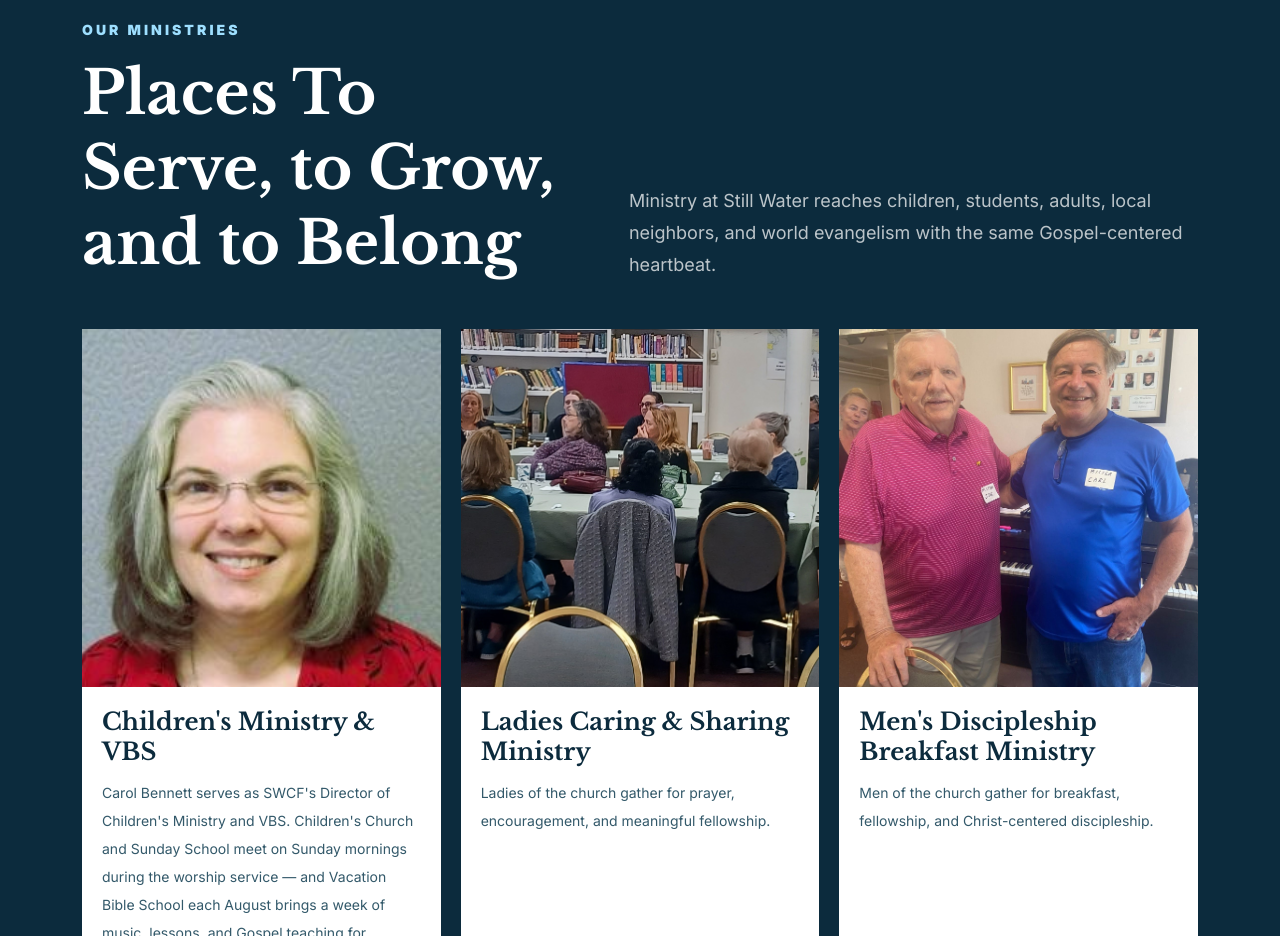
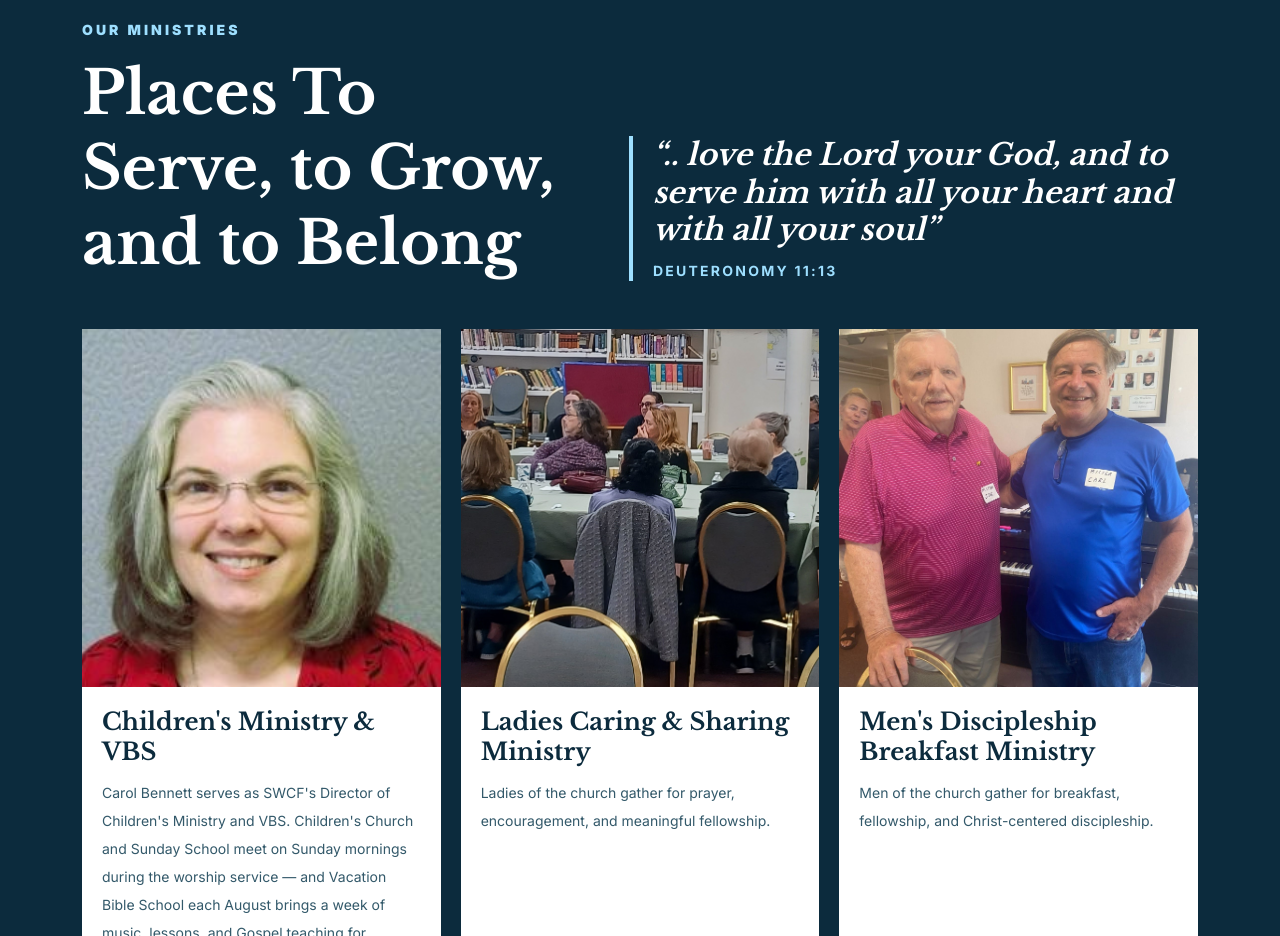
Before and after one commit to edesent/stillwater-christian-fellowship, a Next.js app: page / in a window 1280 px wide. Shown: the part 4500-5436 px from the top of the page. Built offline with nearby package versions, Linux system fonts and the light colour scheme.

Commit message:
Updated Our Ministries description to Scripture verse

```diff
--- a/src/app/page.tsx
+++ b/src/app/page.tsx
@@ -428,10 +428,14 @@ function Ministries() {
               Places To Serve, to Grow, and to Belong
             </h2>
           </div>
-          <p className="max-w-xl text-lg leading-8 text-white/72">
-            Ministry at Still Water reaches children, students, adults, local
-            neighbors, and world evangelism with the same Gospel-centered heartbeat.
-          </p>
+          <blockquote className="max-w-xl border-l-4 border-sky pl-5">
+            <p className="serif text-2xl font-semibold italic leading-tight text-white sm:text-3xl">
+              &ldquo;.. love the Lord your God, and to serve him with all your heart and with all your soul&rdquo;
+            </p>
+            <cite className="mt-3 block text-sm font-bold uppercase tracking-[0.16em] text-sky not-italic">
+              Deuteronomy 11:13
+            </cite>
+          </blockquote>
         </div>
 
         <div className="mt-12 grid gap-5 md:grid-cols-2 lg:grid-cols-3">
```
